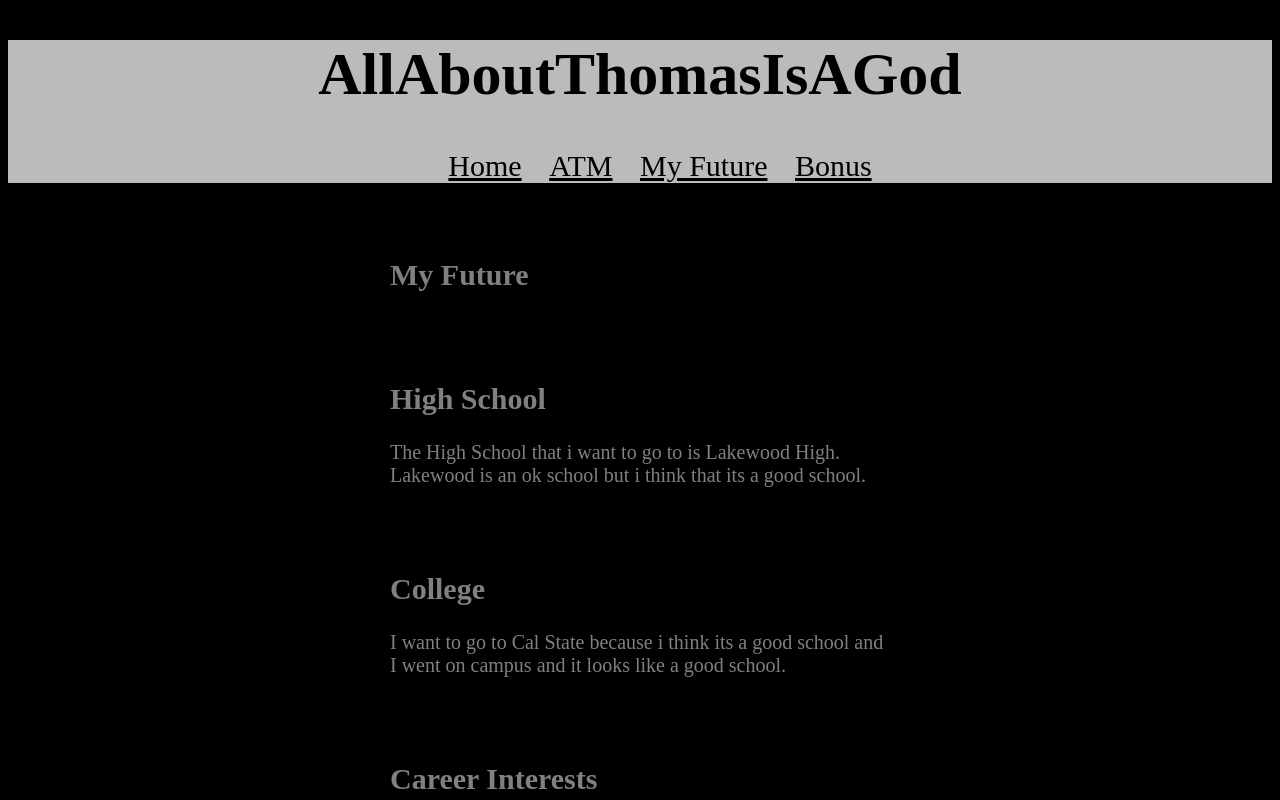
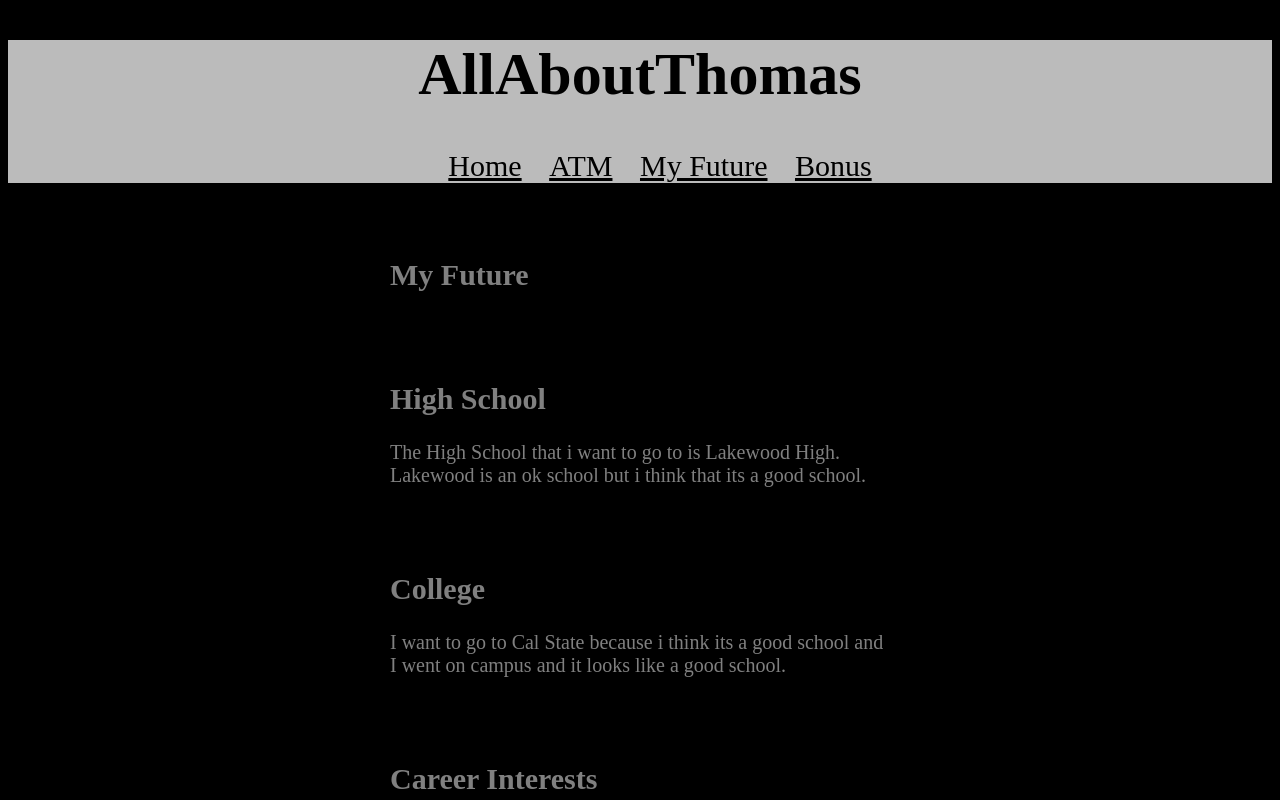
Before and after one commit to ThomasIsAGod/ThomasIsAGod.github.io, a plain HTML site: page future.html in a window 1280 px wide. Shown: the top 800 px of the page. Drawn offline with Linux system fonts and the light colour scheme.

Commit message:
Update future.html

```diff
--- a/future.html
+++ b/future.html
@@ -6,7 +6,7 @@
     </head>
     <body>
          <header>
-            <h1>AllAboutThomasIsAGod</h1>
+            <h1>AllAboutThomas</h1>
             <ul>
                 <li class="hi"><a href="index.html">Home</a></li>
                 <li class="hi"><a href="atm.html">ATM</a></li>
```
